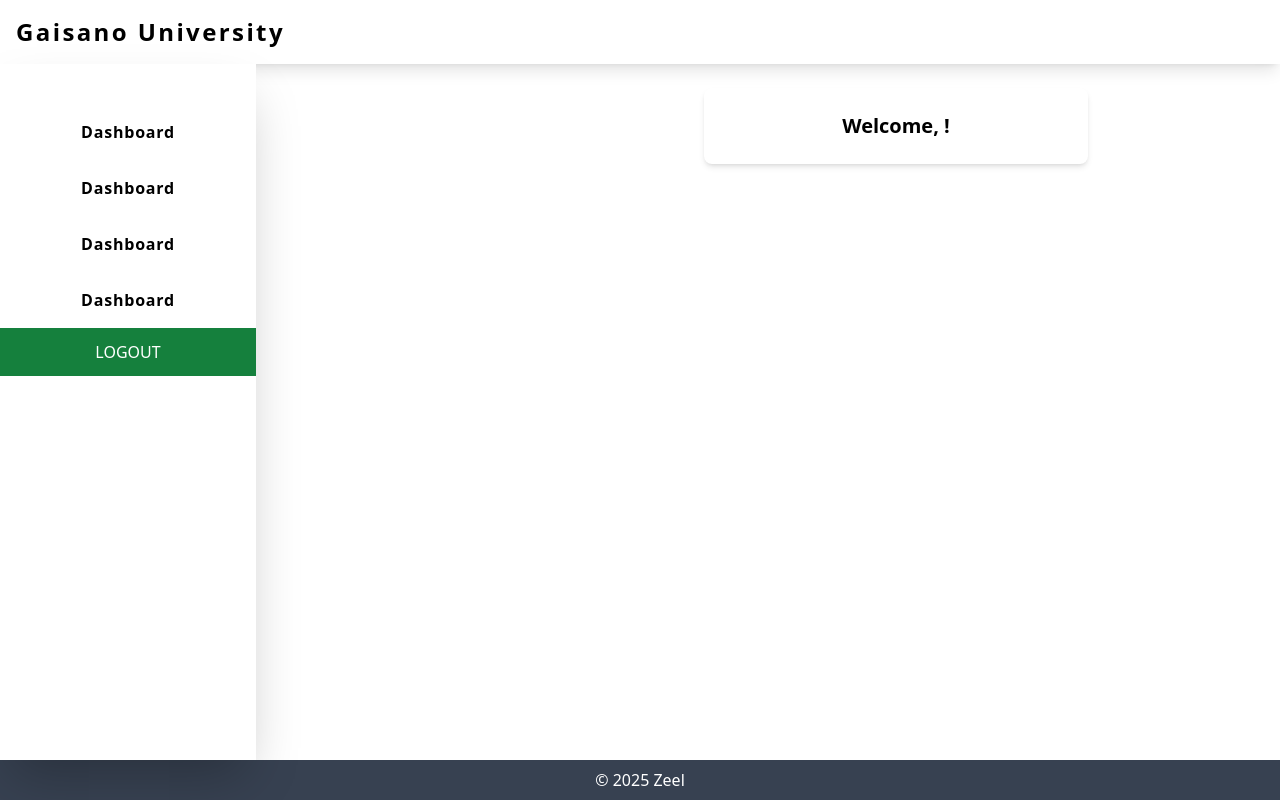
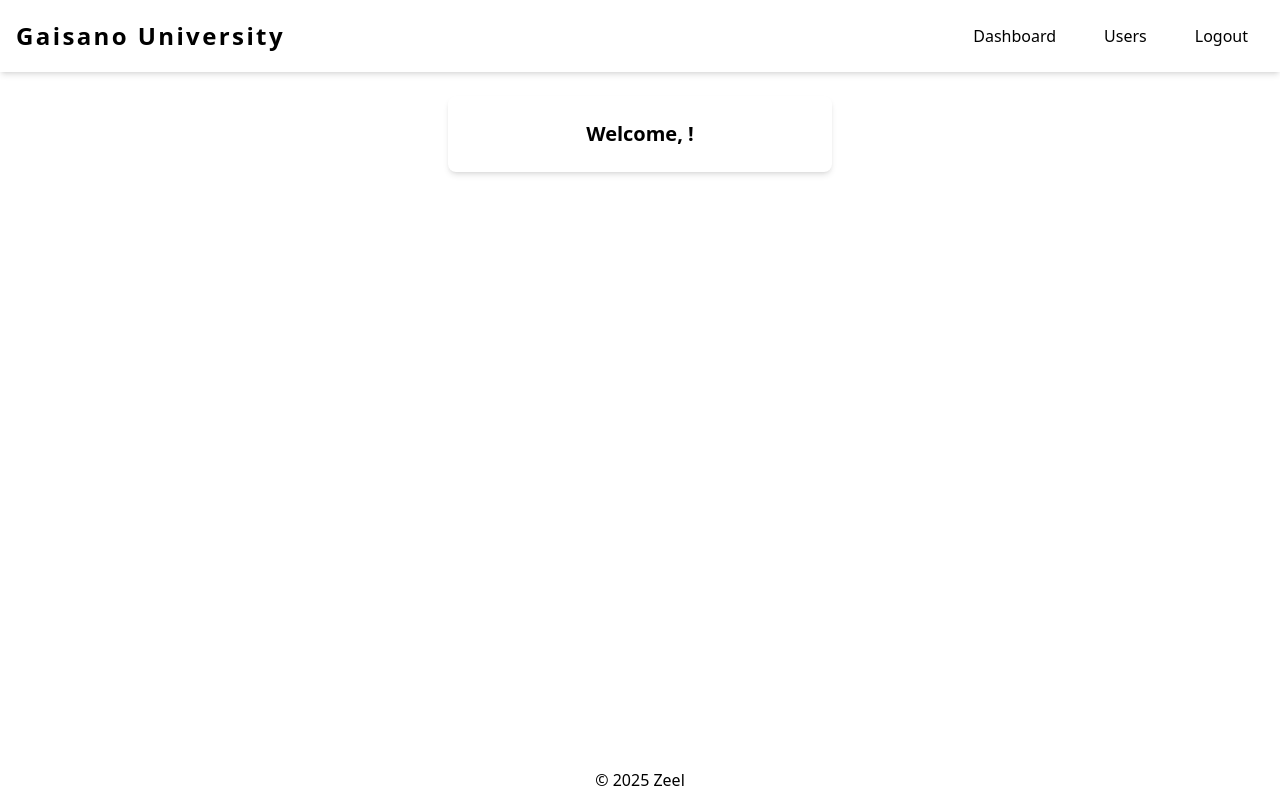
Before and after one commit to calbijul/reactTraining, a React (Vite) app: page /homepage in a window 1280 px wide. Built offline with nearby package versions, Linux system fonts and the light colour scheme.

Commit message:
initial update

```diff
--- a/src/homepage.jsx
+++ b/src/homepage.jsx
@@ -4,7 +4,7 @@ import { useState, useEffect } from 'react';
 
 const Homepage = () => {
   const [username, setUsername] = useState('');
-  const [sidebarOpen, setSidebarOpen] = useState(false);
+  const [activeView, setActiveView] = useState('dashboard');
   const navigate = useNavigate();
 
   useEffect(() => {
@@ -20,56 +20,60 @@ const Homepage = () => {
     navigate('/login');
   };
 
+  const handleViewChange = (view) => {
+    setActiveView(view);
+  };
+
   return (
     <div className='min-h-screen flex flex-col animate-loginCard-slideFadeIn'>
-      <header className='bg-white shadow-lg text-white p-4 flex justify-between items-center'>
-        <h1 className='text-2xl font-bold text-black tracking-widest'>Gaisano University</h1>
+
+
+      <header className='bg-white shadow-md text-black p-4 flex justify-between items-center z-20 relative'>
+        <h1 className='text-2xl font-bold tracking-widest'>Gaisano University</h1>
+
+        <nav className='flex space-x-4'>
           <button
-          className='md:hidden text-black p-2'
-          onClick={() => setSidebarOpen(!sidebarOpen)}
+            className='text-black font-medium hover:bg-green-600 py-2 px-4 rounded-lg'
+            onClick={() => handleViewChange('dashboard')}
           >
-          ☰
+            Dashboard
           </button>
+          <button
+            className='text-black font-medium hover:bg-green-600 py-2 px-4 rounded-lg'
+            onClick={() => handleViewChange('users')}
+          >
+            Users
+          </button>
+          <button
+            className="text-black font-medium hover:bg-red-600 py-2 px-4 rounded-lg"
+            onClick={handleLogout}
+          >
+            Logout
+          </button>
+        </nav>
       </header>
 
       <div className='flex flex-1'>
-        <aside
-          className={`bg-white shadow-2xl transition-transform transform ${sidebarOpen ? 'translate-x-0' : '-translate-x-full'} md:translate-x-0 md:block w-64 fixed md:relative top-0 bottom-0 left-0 z-10`}
-        >
-          <nav className='mt-10'>
-            <ul>
-              <button className='w-full py-4 bg-white hover:bg-green-600'>
-                <a href="#" className='text-black font-bold tracking-wider'>Dashboard</a>
-              </button>
-              <button className='w-full py-4 bg-white hover:bg-green-600'>
-                <a href="#" className='text-black font-bold tracking-wider'>Dashboard</a>
-              </button>
-              <button className='w-full py-4 bg-white hover:bg-green-600'>
-                <a href="#" className='text-black font-bold tracking-wider'>Dashboard</a>
-              </button>
-              <button className='w-full py-4 bg-white hover:bg-green-600'>
-                <a href="#" className='text-black font-bold tracking-wider'>Dashboard</a>
-              </button>
-              <button
-                className="w-full py-3 bg-green-700 text-white  hover:bg-green-600 focus:outline-none focus:ring-2 focus:ring-blue-400"
-                onClick={handleLogout}
-              >
-                LOGOUT
-              </button>
-            </ul>
-          </nav>
-        </aside>
-
-        <main className='flex-1 p-6 ml-0 md:ml-64'>
+        <main className='flex-1 p-6'>
+          {activeView === 'dashboard' && (
             <div className='max-w-sm mx-auto bg-white rounded-lg shadow-md'>
               <div className='text-center p-6'>
                 <h2 className='font-bold text-xl'>Welcome, {username}!</h2>
               </div>
             </div>
+          )}
+          {activeView === 'users' && (
+            <div className='max-w-sm mx-auto bg-white rounded-lg shadow-md'>
+              <div className='text-center p-6'>
+                <h2 className='font-bold text-xl'>Users</h2>
+                <p>{username}</p>
+              </div>
+            </div>
+          )}
         </main>
       </div>
 
-      <footer className='bg-gray-700 text-white p-2 text-center'>
+      <footer className='bg-white text-black p-2 text-center'>
         <p>&copy; 2025 Zeel</p>
       </footer>
     </div>
```
Lines whose indentation alone changed are shown as unchanged.
